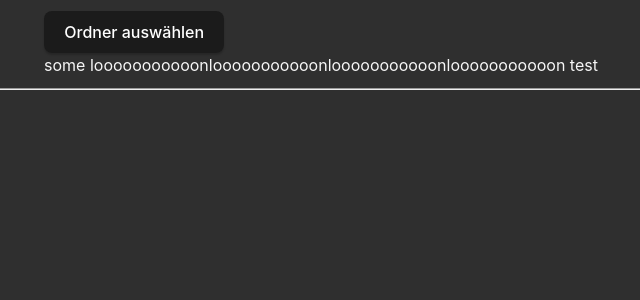
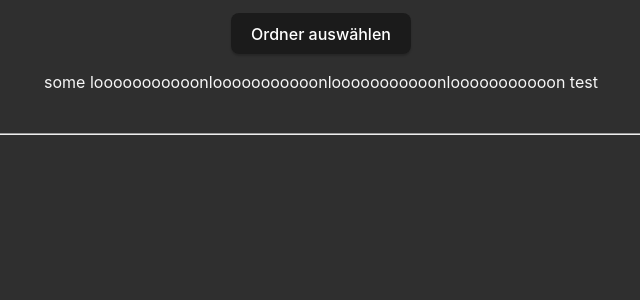
Before and after one commit to r-klueh/electra, a Svelte app: page / in a window 1280 px wide. Shown: the top 300 px of the page, without its empty margins (319-959 px from the left). Built offline with nearby package versions, Linux system fonts and the light colour scheme.

Commit message:
Styling.

```diff
--- a/src/App.svelte
+++ b/src/App.svelte
@@ -80,7 +80,6 @@
 
 <main class="container">
   <section class="button-section">
-    <span>
       <button on:click={chooseDirectory}
               disabled={state.action === "indexing"}>
         Ordner auswählen
@@ -89,7 +88,6 @@
         {/if}
       </button>
       <span>{state.selectedPath}</span>
-    </span>
   </section>
   {#if (state.selectedPath?.length || 0) > 0}
     <hr/>
--- a/src/styles.css
+++ b/src/styles.css
@@ -12,6 +12,7 @@
   -webkit-font-smoothing: antialiased;
   -moz-osx-font-smoothing: grayscale;
   -webkit-text-size-adjust: 100%;
+  padding: 5px;
 }
 
 
@@ -63,12 +64,15 @@ ul {
 
 hr {
   width: 100%;
+  margin: 1.5em;
 }
 
 .button-section {
-  height: 9vh;
+  height: 12vh;
   display: flex;
+  flex-direction: column;
   align-items: center;
+  gap: 1em;
 }
 
 #list-section {
@@ -78,7 +82,7 @@ hr {
   flex-direction: column;
 
   overflow-y: auto;
-  max-height: 70vh;
+  max-height: 64vh;
   width: 100%;
 }
 
```
